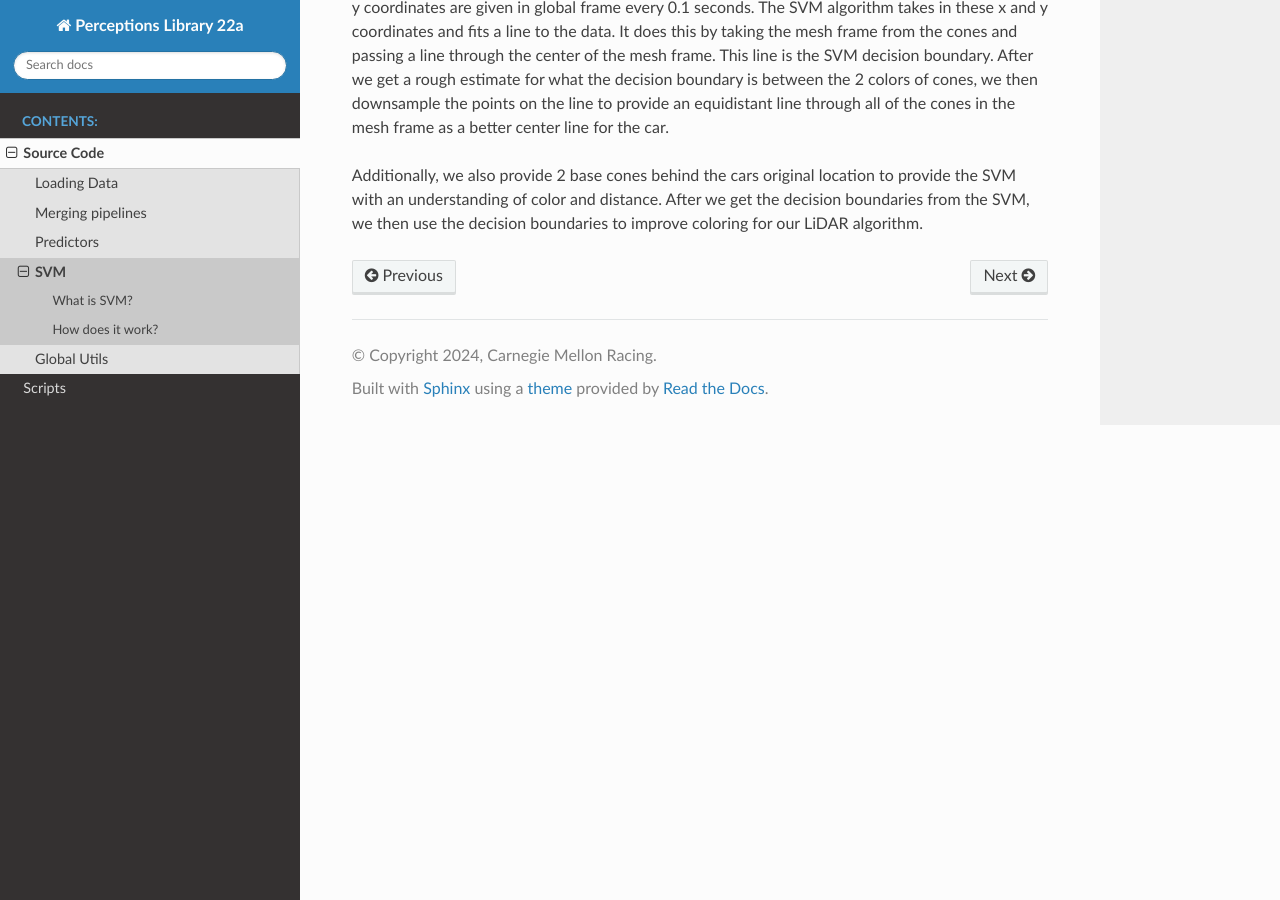
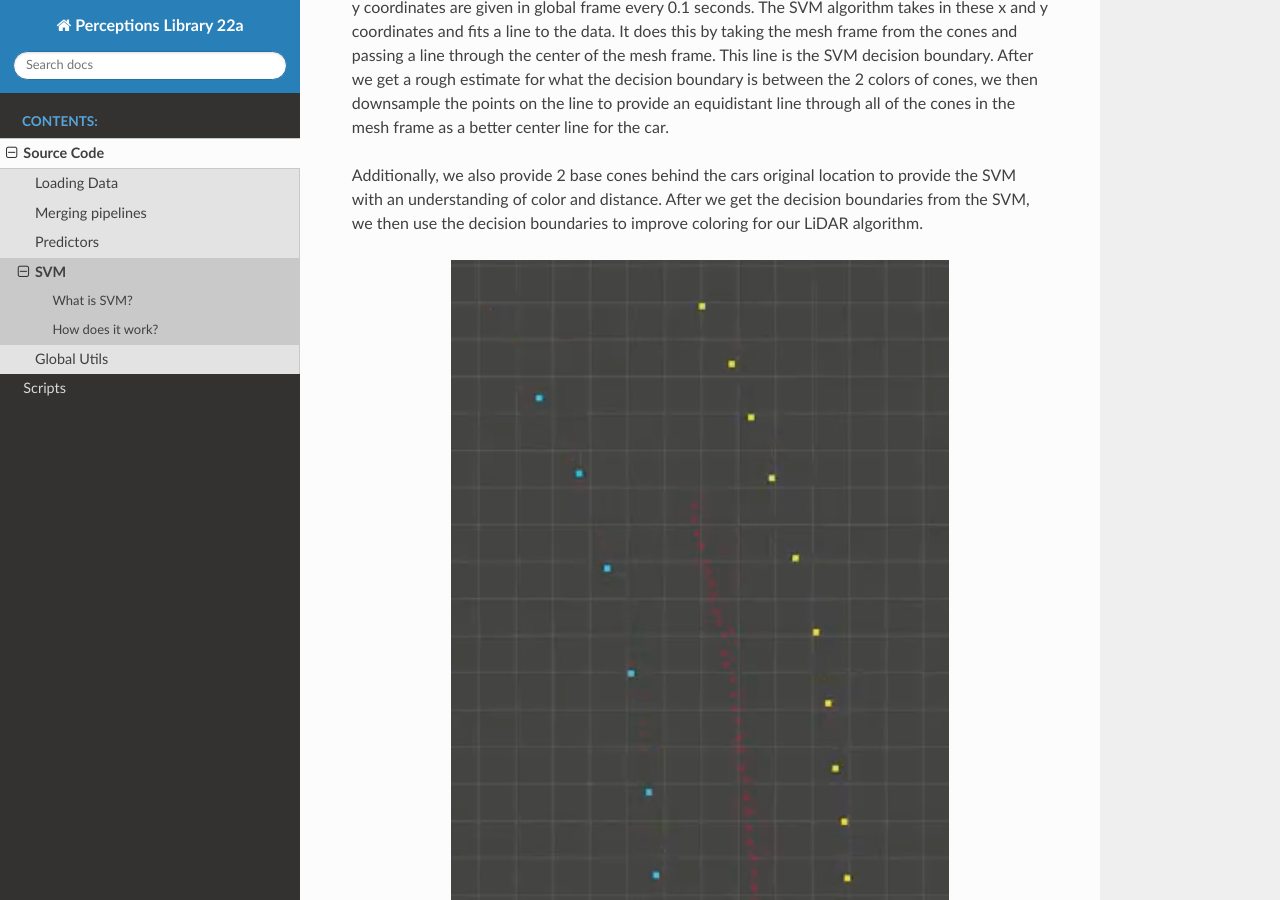
Before and after one commit to carnegiemellonracing/PerceptionsLibrary22a, a Sphinx documentation site: the page built from documentation/html/source/perc22a/svm/SVM.rst, in a window 1280 px wide and 900 px high, scrolled down 660 px. Built offline with Sphinx 7.4.7 and the Read the Docs theme 2.0.0, drawn with Linux system fonts in a browser that asks for light colours.

Commit message:
Added SVM

```diff
--- a/documentation/html/source/perc22a/svm/SVM.rst
+++ b/documentation/html/source/perc22a/svm/SVM.rst
@@ -28,3 +28,6 @@ all of the cones in the mesh frame as a better center line for the car.
 
 Additionally, we also provide 2 base cones behind the cars original location to provide the SVM with an understanding of color and distance.
 After we get the decision boundaries from the SVM, we then use the decision boundaries to improve coloring for our LiDAR algorithm.
+
+.. image :: ../../../../utils/svm.png
+    :align: center
```
Also changed, not shown: documentation/utils/svm.png (added), 9 other files.
